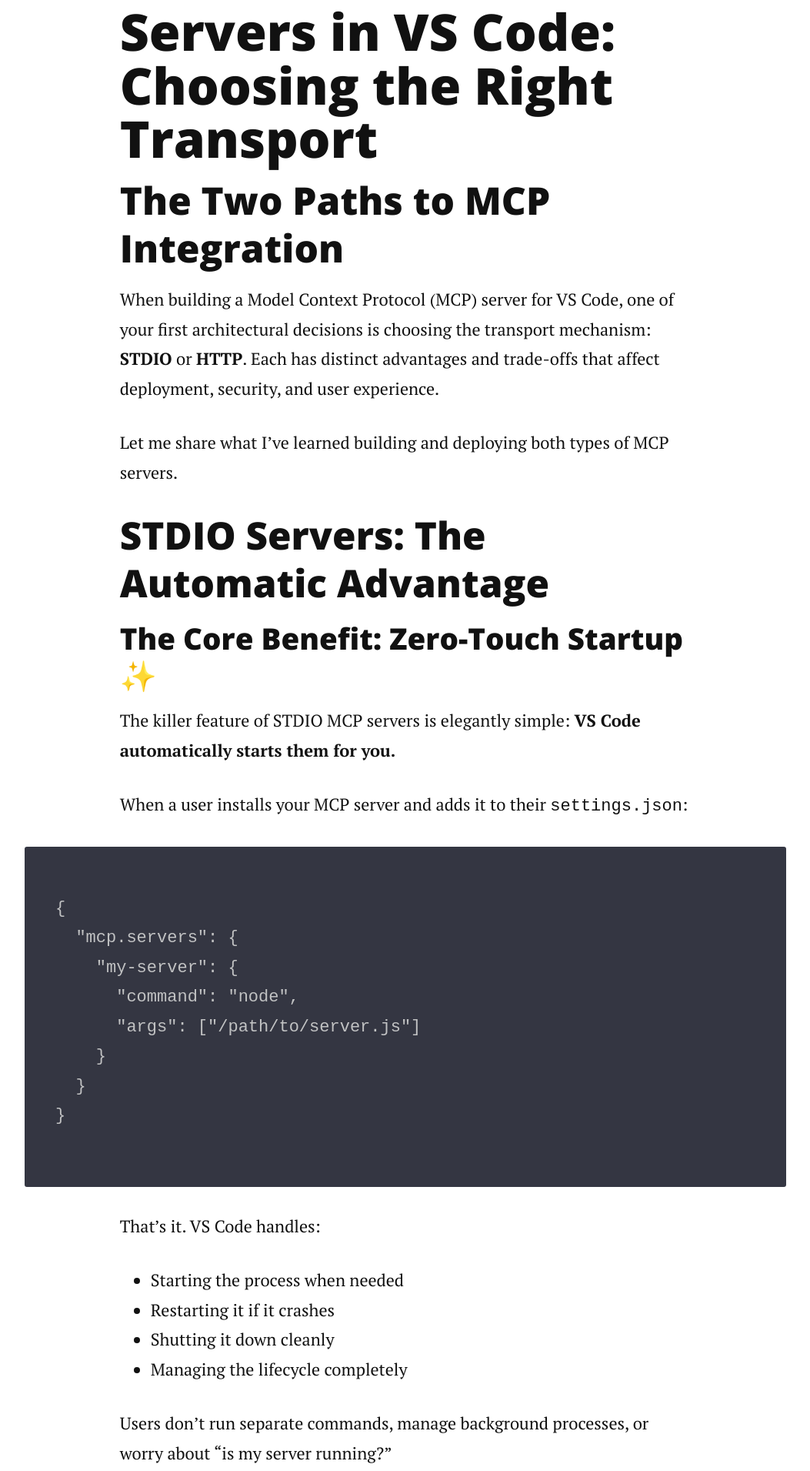
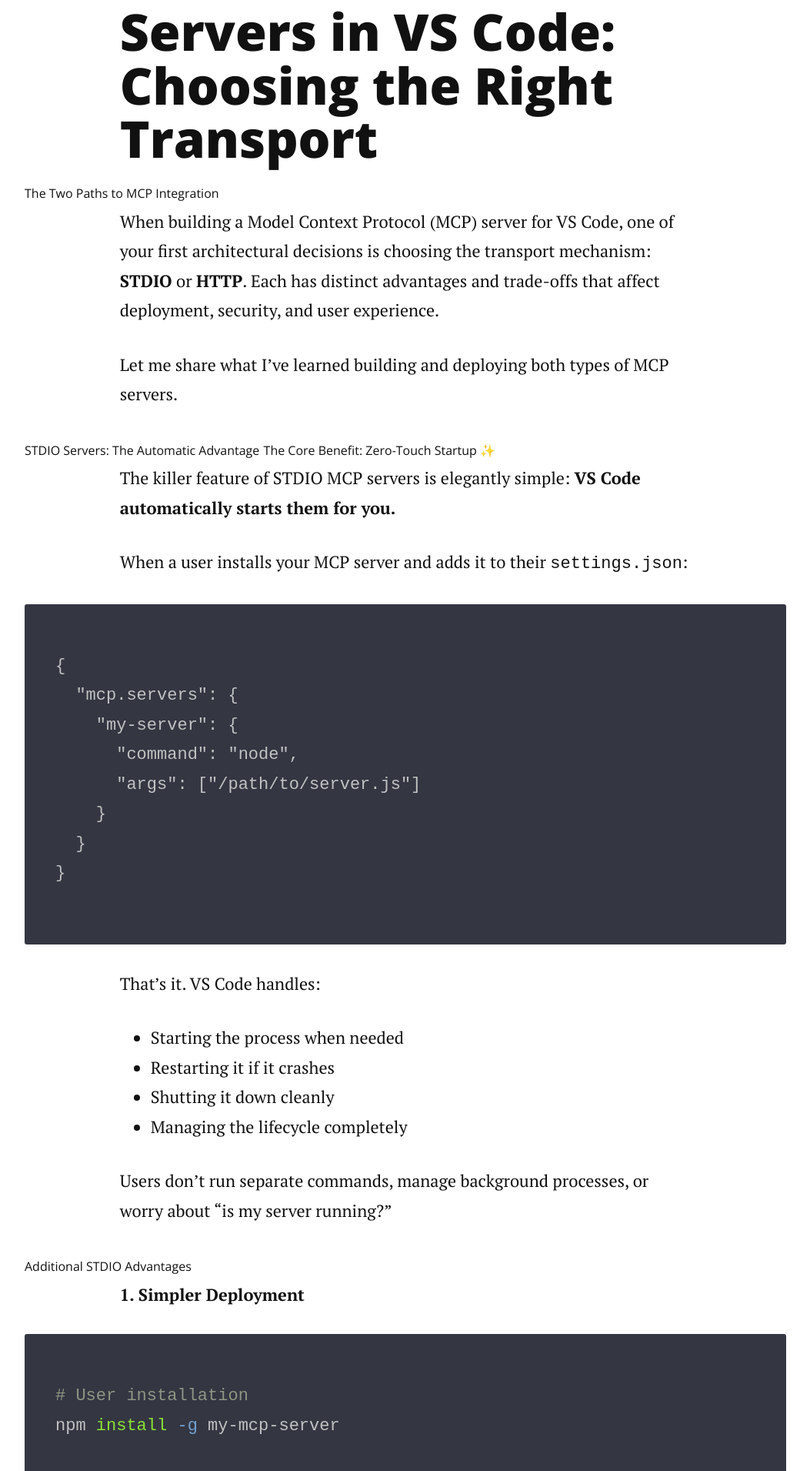
Before and after one commit to Fuzzwah/blog, a Jekyll site: the page built from _posts/2026-01-06-stdio-vs-http-mcp-servers-in-vscode.md, in a window 1280 px wide. Shown: the part 650-2561 px from the top of the page at 77% size, without its empty margins (113-1166 px from the left). Built offline with Jekyll 4.4.1, drawn with Linux system fonts in a browser that asks for light colours; nearby versions of some CDN libraries.

Commit message:
Apply smaller header styling to post content as well

```diff
--- a/assets/css/style.scss
+++ b/assets/css/style.scss
@@ -32,8 +32,8 @@
 	@import "breakpoints/1200up";
 }
 
-// Custom styles for post excerpts on index
-.post-excerpt {
+// Custom styles for post excerpts on index and post content
+.post-excerpt, .post {
 	h2, h3, h4, h5, h6 {
 		font-size: 1rem;
 		font-weight: normal;
```
